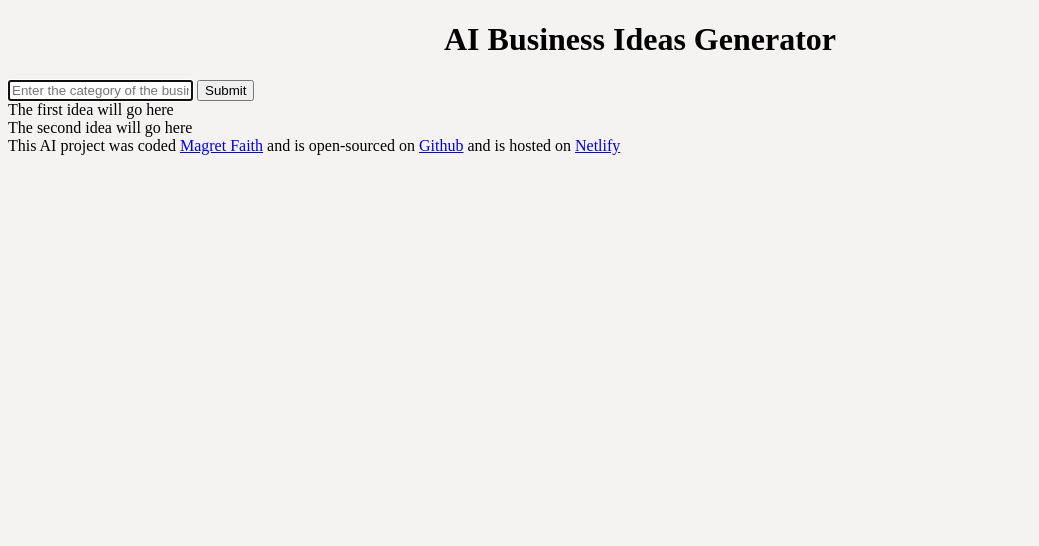
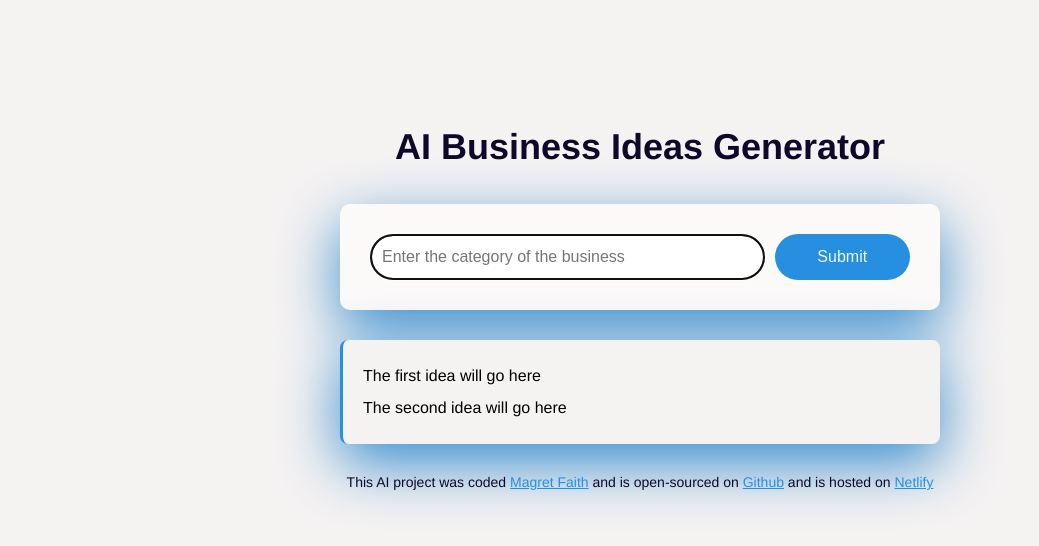
Before and after one commit to MagretFaith/AI-generator, a plain HTML site: page index.html in a window 1280 px wide. Shown: the whole page, without its empty margins (0-1039 px from the left). Drawn offline with Linux system fonts and the light colour scheme.

Commit message:
added styling to the project

```diff
--- a/index.html
+++ b/index.html
@@ -7,15 +7,16 @@
     <title>AI Business Ideas Generator</title>
 </head>
 <body>
+    <div class="container">
     <header>
        <h1>AI Business Ideas Generator</h1>
     </header>
     <main>
         <form>
-            <input type="text" placeholder="Enter the category of the business" autofocus required autocomplete="off"/>
-            <input type="Submit"/>
+            <input type="text" placeholder="Enter the category of the business" autofocus required autocomplete="off" class="instructions"/>
+            <input type="Submit" class="submit-button"/>
         </form>
-        <div>
+        <div class="ideas">
             The first idea will go here
             <br/>
             The second idea will go here
@@ -24,6 +25,7 @@
 <footer>
     This AI project was coded <a href="https://github.com/MagretFaith" target="_blank">Magret Faith</a> and is open-sourced on  <a href="https://github.com/MagretFaith/AI-generator" target="_blank">Github</a> and is hosted on <a href="https://aibusinessideasgen.netlify.app/" target="_blank">Netlify</a>
 </footer>
+</div>
 
     <script src="src/index.js"></script>
 </body>
--- a/src/style.css
+++ b/src/style.css
@@ -1,6 +1,72 @@
 body{
     background-color: rgb(245, 242, 242);
+    font-family: Helvetica, Arial, sans-serif;
 }
+
+a{
+    color: rgb(38, 143, 224);
+}
+.container{
+    margin: 120px auto;
+    max-width: 600px;
+}
+
+header{
+    margin-bottom: 30px;
+}
+
 h1{
     text-align: center;
+    font-weight: 800;
+    font-size: 36px;
+    line-height: 1.5;
+    color:#0f082b ;
 }
+
+form{
+    padding: 30PX;
+    background-color:rgb(252, 249, 249);
+    box-shadow: 0px 20px 60px rgba(53, 140, 206, 0.993);
+    border-radius: 10px;
+    display: flex;
+    margin-bottom: 30px;
+}
+.instructions{
+   padding: 10px;
+   border: 1 px solid rgba(38,39,66,0.5);
+   width: 80%;
+   font-size: 16px;
+   border-radius: 50px;
+   line-height: 20px;
+   color: #0f082b;
+}
+
+.submit-button{
+   margin-left: 10px;
+   background: rgb(38, 143, 224);
+   color: aliceblue;
+   border: none;
+   width: 150px;
+   font-size: 16px;
+   border-radius: 50px;
+   padding:14px 24px;
+}
+
+
+.ideas{
+    font-size: 16px;
+    background-color: rgb(245, 242, 242);
+    padding: 20px;
+    line-height: 2;
+    border-left: 3px solid rgb(38, 143, 224);
+    box-shadow: 0px 20px 60px rgba(53, 140, 206, 0.993);
+    border-radius: 8px;
+}
+
+footer{
+    text-align: center;
+    font-size: 14px;
+    color: #0f082b;
+    margin-top: 30px;
+    font-weight: 400;
+}
```
